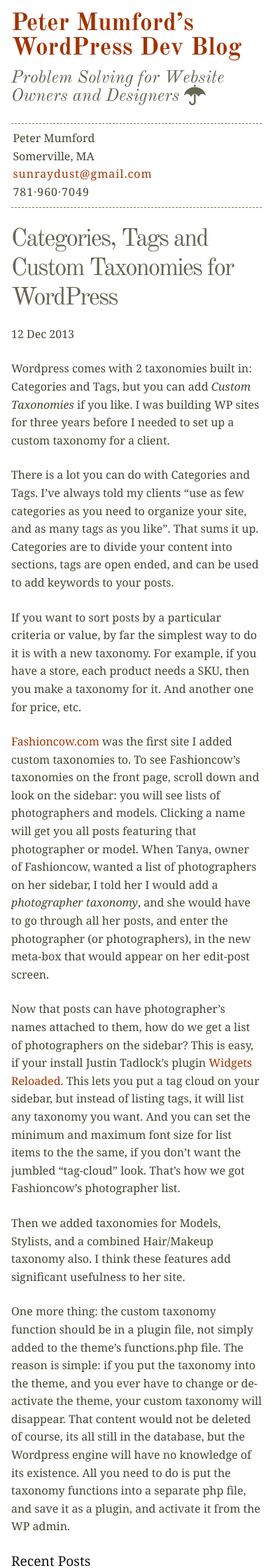
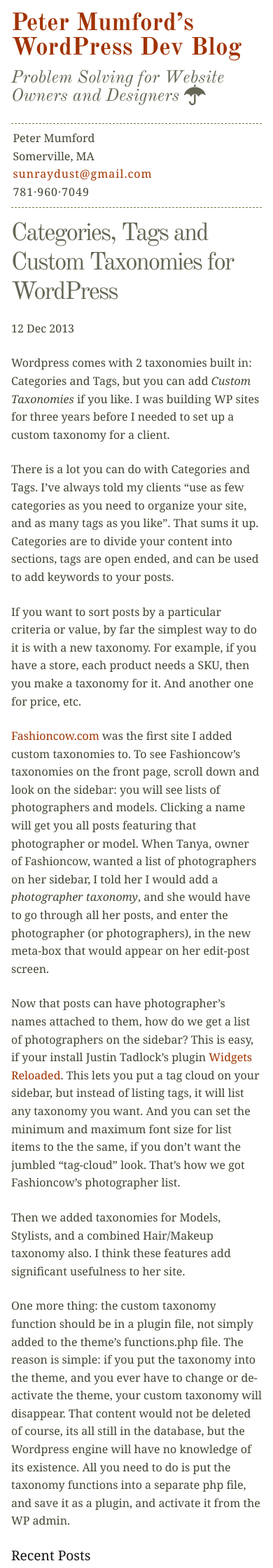
Before and after one commit to photocurio/photocurio.github.io, a Jekyll site: the page built from _posts/2013-12-12-categories-tags-and-custom-taxonomies-for-wordpress.md, in a window 390 px wide. Shown: the top 2240 px of the page at 70% size. Built offline with Jekyll 4.4.1, drawn with Linux system fonts in a browser that asks for light colours; nearby versions of some CDN libraries; Markdown is read by kramdown in place of the engine named in the settings.

Commit message:
more responsive styles
Signed-off-by: peter mumford <peter@topheavypilesofbooks.com>

```diff
--- a/_layouts/post.html
+++ b/_layouts/post.html
@@ -4,7 +4,7 @@
 
 {% include hgroup.html %}
 
-<div class="clearfix">
+<div class="single clearfix">
 	<div class="post">
 		<div class="content">
 			<h1 class="posttitle">{{ page.title }}</h1>
--- a/css/style.scss
+++ b/css/style.scss
@@ -102,7 +102,7 @@
 p.author {margin-bottom: .5em;}
 
 @media screen and (max-width: 800px) {
-	#home .post {width: auto;float: none; height: auto;}
+	#home .post {width: auto;float: none; height: auto; padding-top: 1em;}
 	#wrapper {margin: 0; border-radius: 0; box-shadow: 0; padding: 1em;}
 	.post {float: none; margin-right: 0; width: auto;}
 	.content {margin-right: 0;}
@@ -110,4 +110,6 @@
 	.hgroup {margin-right: 0;float: none; width: auto;}
 	#sidebar, .vcard {float: none; width: auto; }
 	.posttitle { font-size: 2.2em; letter-spacing: -2px; line-height: 1.2;}
+	.vcard {margin-bottom: 0;}
+	.single .post {margin-top: 1em;}
 }
```
Also changed, not shown: css/style.css, 7 other files.
